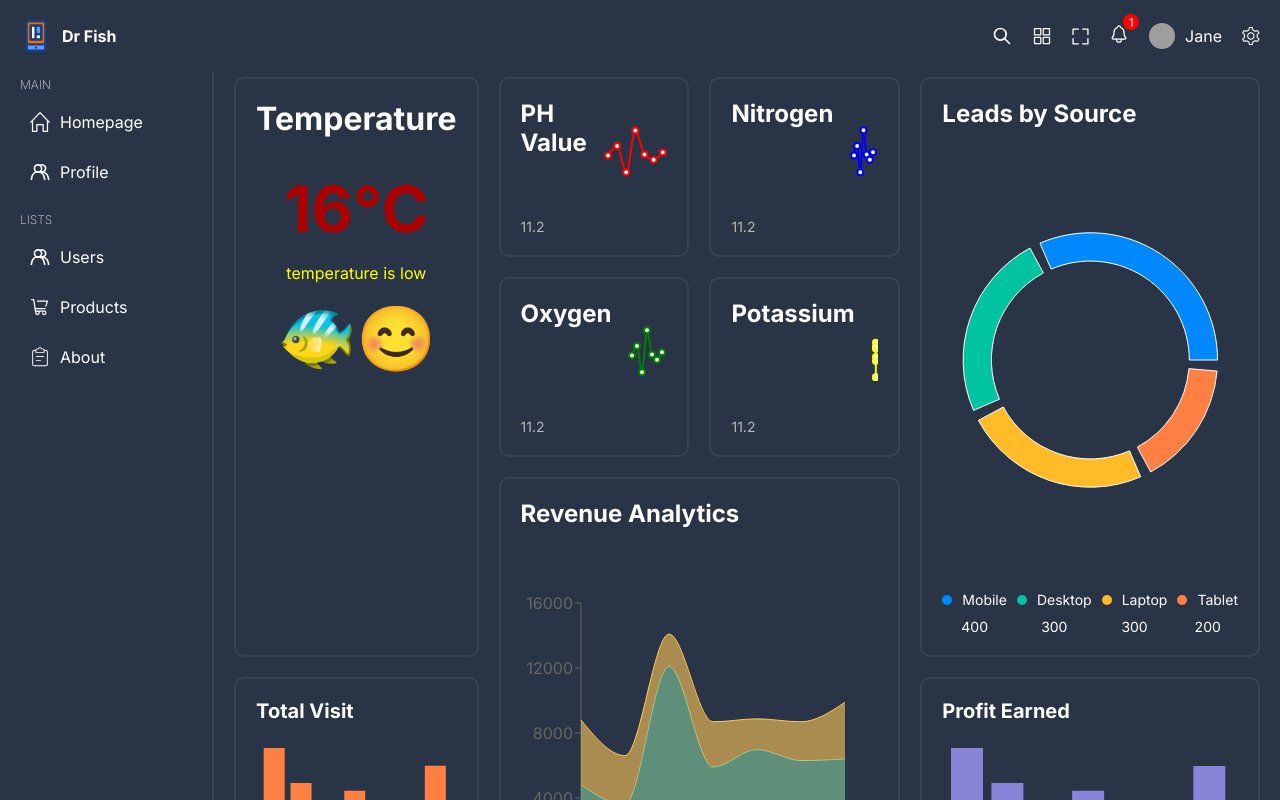
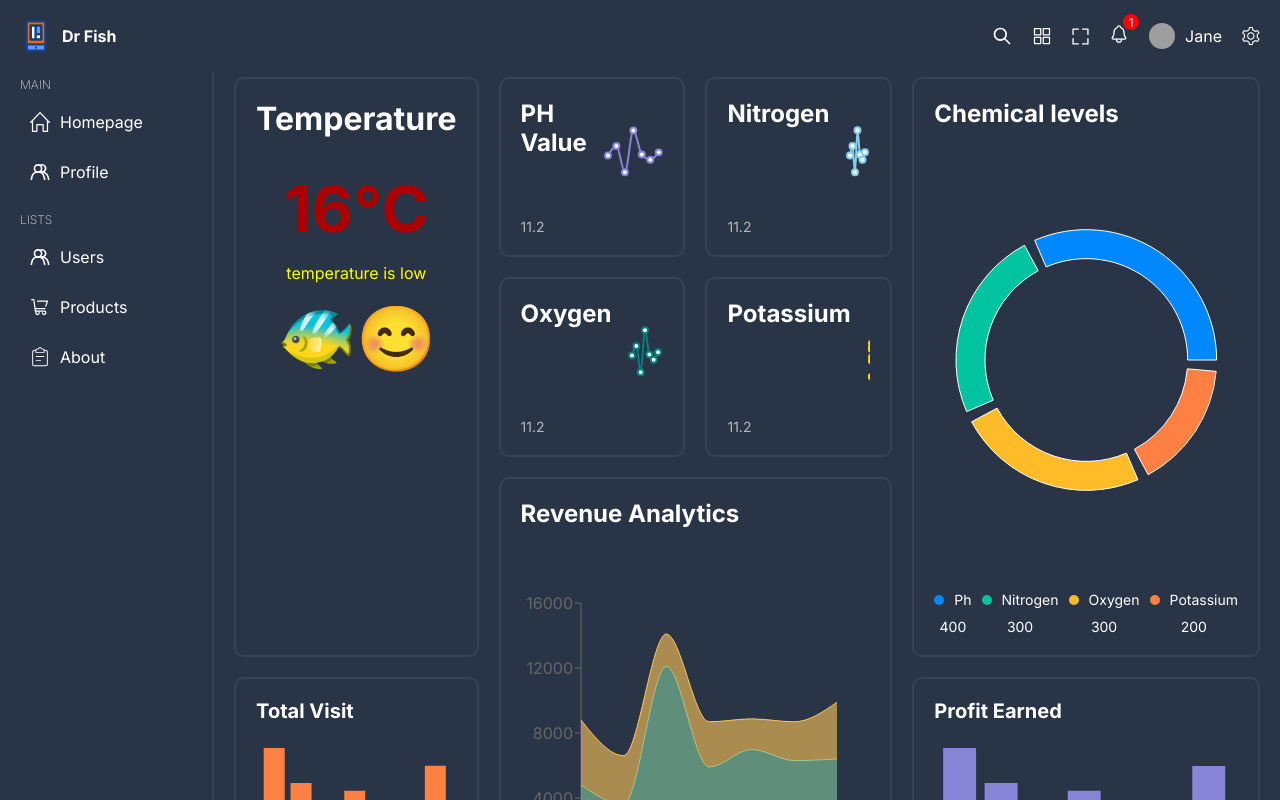
Before and after one commit to santoshyadav-29/Dr-Fish, a React (Vite) app: page / in a window 1280 px wide. Shown: the top 800 px of the page. Built offline with nearby package versions, Linux system fonts and the light colour scheme; grey boxes are pictures that could not be loaded.

Commit message:
pie chart

```diff
--- a/src/chemicals.ts
+++ b/src/chemicals.ts
@@ -7,7 +7,7 @@ type chemicals = {
 
 const phValue: chemicals = {
   title: "PH Value",
-  color: "red",
+  color: "#8884d8",
   key: "value",
   data: [
     {
@@ -45,7 +45,7 @@ const phValue: chemicals = {
 
 const nitrogen: chemicals = {
   title: "Nitrogen",
-  color: "blue",
+  color: "skyblue",
   key: "n",
   data: [
     {
@@ -83,7 +83,7 @@ const nitrogen: chemicals = {
 
 const oxygen: chemicals = {
   title: "Oxygen",
-  color: "green",
+  color: "teal",
   key: "o",
   data: [
     {
@@ -121,7 +121,7 @@ const oxygen: chemicals = {
 
 const potassium: chemicals = {
   title: "Potassium",
-  color: "yellow",
+  color: "gold",
   key: "p",
   data: [
     {
--- a/src/components/pieCartBox/PieChartBox.tsx
+++ b/src/components/pieCartBox/PieChartBox.tsx
@@ -2,16 +2,16 @@ import { Cell, Pie, PieChart, ResponsiveContainer, Tooltip } from "recharts";
 import "./pieChartBox.scss";
 
 const data = [
-  { name: "Mobile", value: 400, color: "#0088FE" },
-  { name: "Desktop", value: 300, color: "#00C49F" },
-  { name: "Laptop", value: 300, color: "#FFBB28" },
-  { name: "Tablet", value: 200, color: "#FF8042" },
+  { name: "Ph", value: 400, color: "#0088FE" },
+  { name: "Nitrogen", value: 300, color: "#00C49F" },
+  { name: "Oxygen", value: 300, color: "#FFBB28" },
+  { name: "Potassium", value: 200, color: "#FF8042" },
 ];
 
 const PieChartBox = () => {
   return (
     <div className="pieChartBox">
-      <h1>Leads by Source</h1>
+      <h1>Chemical levels</h1>
       <div className="chart">
         <ResponsiveContainer width="99%" height={300}>
           <PieChart>
```
